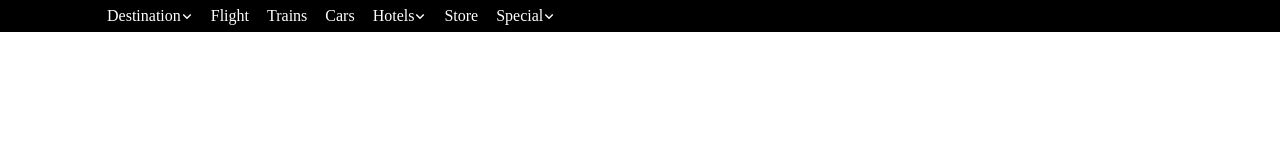
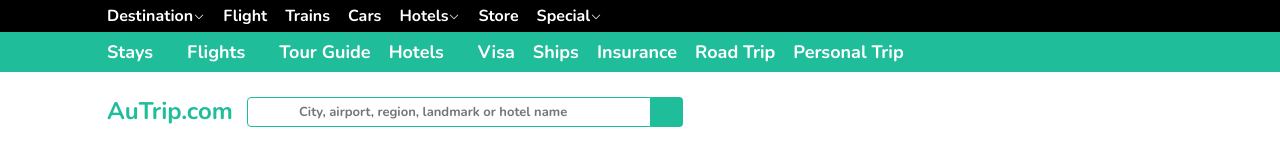
Before and after one commit to ShenghaoisYummy/TravelWebStatic, a plain HTML site: page index.html in a window 1280 px wide. Shown: the top 166 px of the page. Drawn offline with Linux system fonts and the light colour scheme.

Commit message:
main content navigation and search bar completed

```diff
--- a/css/base.css
+++ b/css/base.css
@@ -1,3 +1,11 @@
+@font-face {
+    font-family: "Nunito-VariableFont_wght";
+    src: url(../fonts/Nunito-Bold.ttf);
+}
+body{
+    font-family: "Nunito-VariableFont_wght";
+}
+
 .center-wrap{
     width: 1152px;
     margin: 0 auto;
@@ -50,6 +58,7 @@ body{
     height: 12px;
     top:50%;
     margin-top: -4px;
+    transition: transform .2s ease 0s    ;
 }
 
 .side-head .topbar .center-wrap .shortcut-list > ul > li.have-menu:hover .arrow{
@@ -72,7 +81,7 @@ body{
     width: 6px;
     height: 6px;
     left: 3px;
-    top: -2px;
+    top: -1.5px;
     transform: rotate(45deg);
 
 }
--- /dev/null
+++ b/css/css.css
@@ -0,0 +1,83 @@
+.main-menu{
+    width: 1366px;
+    height: 40px;
+    background-color: #20BD9A;
+}
+
+.main-menu .center-wrap .main-list ul li{
+    float: left;
+    margin-right: 18px;
+    line-height: 40px;
+}
+
+.main-menu .center-wrap .main-list ul li a{
+    font-size: 18px;
+    color: white;
+}
+
+.main-menu .center-wrap .main-list > ul > li.have-menu{
+    padding-right: 16px;
+}
+
+.searchbar {
+    position: relative;
+
+    height: 78px;
+}
+.searchbar .center-wrap {
+    position: relative;
+
+    height: 78px;
+}
+
+.searchbar .center-wrap h1{
+    position: absolute;
+    font-size: 24px;
+    float:left;
+    line-height: 78px;
+    color: #20BD9A;
+
+}
+
+.searchbar .center-wrap .search-container{
+    position: absolute; /* or absolute */
+
+    float: left;
+    width:402px;
+    height:28px;
+    margin-left: 140px;
+    margin-top: 25px;
+    border: #20BD9A 1px solid;
+    border-radius: 4px 0px 0px 4px;
+
+}
+.searchbar .center-wrap .search-container .searchbox{
+
+    position: absolute; /* or absolute */
+    float: left;
+    width:300px;
+    height:28px;
+    left: 50%;
+    margin-left: -150px;
+    border:none;
+}
+
+.searchbar .center-wrap .search-container .searchbox input{
+
+    width:300px;
+    height:28px;
+    font-size: small;
+    border:none;
+    outline: none;
+}
+
+.searchbar .center-wrap .searchbtn{
+    float:left;
+    height:30px;
+    width: 32px;
+    background-color:#20BD9A ;
+    margin-top: -1px;
+    margin-left: 403px;
+    border-radius: 0px 4px 4px 0px;
+
+}
--- a/index.html
+++ b/index.html
@@ -9,6 +9,8 @@
     <meta name="keywods" content="Cheap Flights, Hotels, Train Tickets">
     <link rel="stylesheet" href="css/resetYui.css">
     <link rel="stylesheet" href="css/base.css">
+    <link rel="stylesheet" href="css/css.css">
+
 
 </head>
 
@@ -55,6 +57,60 @@
                 </nav>
             </div>
         </div>
+
+        <div class="main-menu">
+            <div class="center-wrap">
+                <nav class="main-list">
+                    <ul>
+                        <li class="have-menu">
+                            <a href="">Stays</a>
+                        </li>
+                        <li class="have-menu">
+                            <a href="">Flights</a>
+                        </li>
+                        <li>
+                            <a href="">Tour Guide</a>
+                        </li>
+                        <li class="have-menu">
+                            <a href="">Hotels</a>
+                        </li>
+                        <li>
+                            <a href="">Visa</a>
+                        </li>
+                        <li>
+                            <a href="">Ships</a>
+                        </li>
+                        <li>
+                            <a href="">Insurance</a>
+                        </li>
+                        <li>
+                            <a href="">Road Trip</a>
+                        </li>
+                        <li>
+                            <a href="">Personal Trip</a>
+                        </li>
+                    </ul>
+                </nav>
+            </div>
+
+
+        </div>
+
+        <div class="searchbar">
+            <div class="center-wrap">
+                <h1>AuTrip.com</h1>
+                <div class="search-container">
+                <div class="searchbox">
+                    <input type="text" placeholder="City, airport, region, landmark or hotel name">
+                </div>
+                <div class="searchbtn">
+                    <a href=""></a>
+
+                </div>
+            </div>
+            </div>
+
+        </div>
     </header>
 
 </body>
```
Also changed, not shown: fonts/Nunito-Bold.ttf (added).
